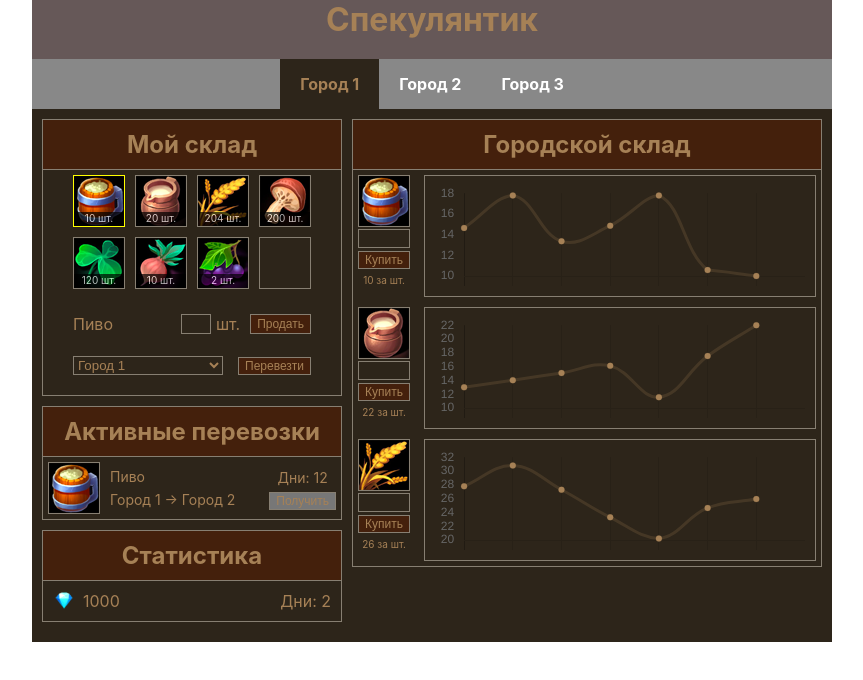
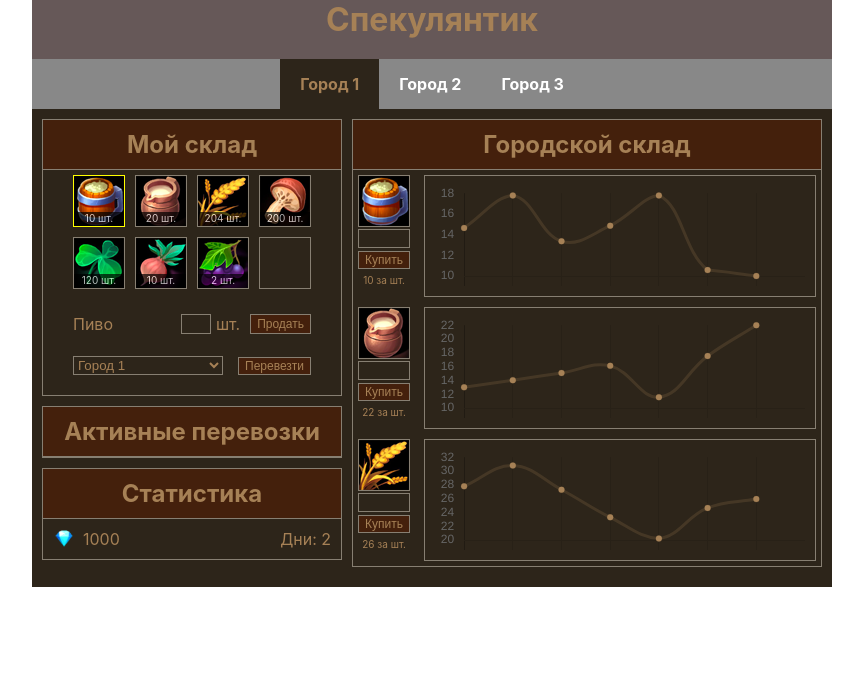
Before and after one commit to Aleksandr175/react-game, a React (Create React App) app: page / in a window 1280 px wide. Shown: the top 680 px of the page, without its empty margins (208-1071 px from the left). Built offline with nearby package versions, Linux system fonts and the light colour scheme.

Commit message:
Show transport orders

```diff
--- /dev/null
+++ b/src/cities.js
@@ -0,0 +1,14 @@
+export const cities = [
+  {
+    id: 1,
+    title: "Город 1",
+  },
+  {
+    id: 2,
+    title: "Город 2",
+  },
+  {
+    id: 3,
+    title: "Город 3",
+  },
+];
--- a/src/components/App/App.jsx
+++ b/src/components/App/App.jsx
@@ -252,9 +252,24 @@ function App() {
     setCityStorages(newCityStorages);
   }
 
+  function updateTransportOrders() {
+    setTransportOrders((oldTransportOrders) => {
+      const newOrders = [...oldTransportOrders];
+
+      newOrders.forEach((order, index) => {
+        if (order.days >= 1) {
+          order.days -= 1;
+        }
+      });
+
+      return newOrders;
+    });
+  }
+
   function liveProcess() {
     setInterval(() => {
       updateCityStorages();
+      updateTransportOrders();
       setDays((days) => days + 1);
     }, 5000);
   }
@@ -276,7 +291,7 @@ function App() {
   }
 
   function createTransportOrder(targetCityId) {
-    const newOrders = transportOrders;
+    const newOrders = [...transportOrders];
 
     const storage = getStorageByCity();
 
@@ -284,6 +299,7 @@ function App() {
 
     if (goodIndex > -1) {
       newOrders.push({
+        fromCityId: currentCity,
         targetCityId,
         goodId: selectedGood,
         qty: storage[goodIndex].qty,
@@ -292,8 +308,6 @@ function App() {
 
       setTransportOrders(newOrders);
     }
-
-    console.log(newOrders);
   }
 
   function buyGoods(goodId, qty, price) {
@@ -360,7 +374,7 @@ function App() {
             />
           </div>
           <div className="transportations">
-            <Transportations />
+            <Transportations orders={transportOrders} goods={goods} />
           </div>
           <div className="stats">
             <Stats days={days} money={money} />
--- a/src/components/Cities/Cities.jsx
+++ b/src/components/Cities/Cities.jsx
@@ -1,21 +1,7 @@
 import "./Cities.scss";
+import { cities } from "../../cities";
 
 function Cities(props) {
-  const cities = [
-    {
-      id: 1,
-      title: "Город 1",
-    },
-    {
-      id: 2,
-      title: "Город 2",
-    },
-    {
-      id: 3,
-      title: "Город 3",
-    },
-  ];
-
   return (
     <div className="cities-list">
       {cities.map((city) => {
--- a/src/components/Transportations/Transportations.jsx
+++ b/src/components/Transportations/Transportations.jsx
@@ -1,28 +1,51 @@
 import "./Transportations.scss";
+import { cities } from "../../cities";
 
-function Transportations() {
+function Transportations(props) {
+  function findGoodById(itemId) {
+    return props.goods.find((item) => {
+      return item.id === itemId;
+    }).title;
+  }
+
+  function getCityNameById(cityId) {
+    return cities.find((city) => {
+      return city.id === cityId;
+    }).title;
+  }
+
   return (
     <div className="transportations">
       <h2 className="title">Активные перевозки</h2>
 
       <div className="panel">
+        {props.orders.map((order) => {
+          return (
             <div className="good-item-wrapper">
               <div className="good-item-description">
-            <div className={"good-item item-" + "1"} />
+                <div className={"good-item item-" + order.goodId} />
               </div>
               <div className="good-item-transport-info">
                 <div>
-              <div className="header">Пиво</div>
-              <div className="path">Город 1 -> Город 2</div>
+                  <div className="header">{findGoodById(order.goodId)}</div>
+                  <div className="path">
+                    {getCityNameById(order.fromCityId)} ->{" "}
+                    {getCityNameById(order.targetCityId)}
+                  </div>
                 </div>
                 <div>
-              <div className="days">Дни: 12</div>
-              <button className="button" disabled="disabled">
+                  <div className="days">Дни: {order.days}</div>
+                  <button
+                    className="button"
+                    disabled={order.days ? true : false}
+                  >
                     Получить
                   </button>
                 </div>
               </div>
             </div>
+          );
+        })}
       </div>
     </div>
   );
```
Lines whose indentation alone changed are shown as unchanged.
